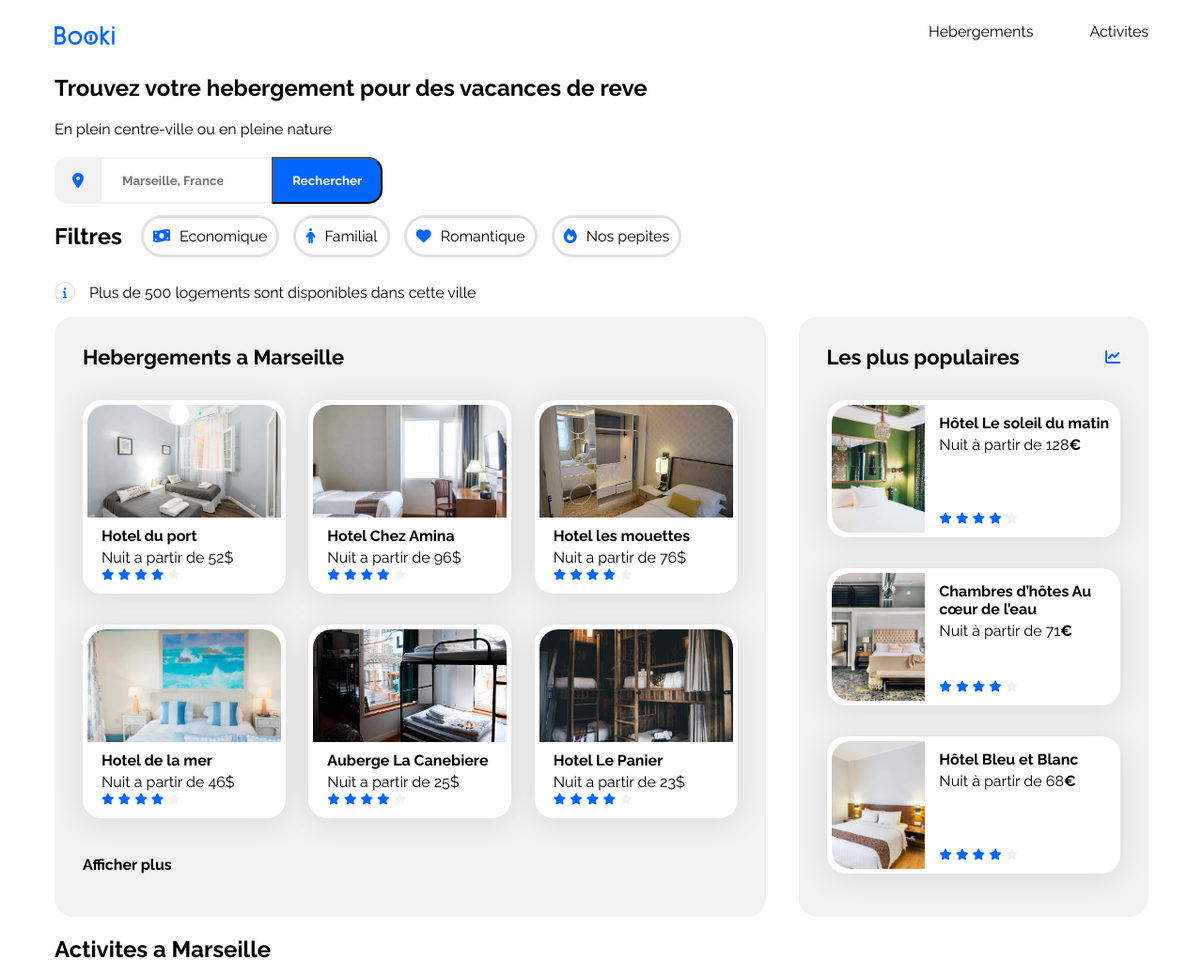
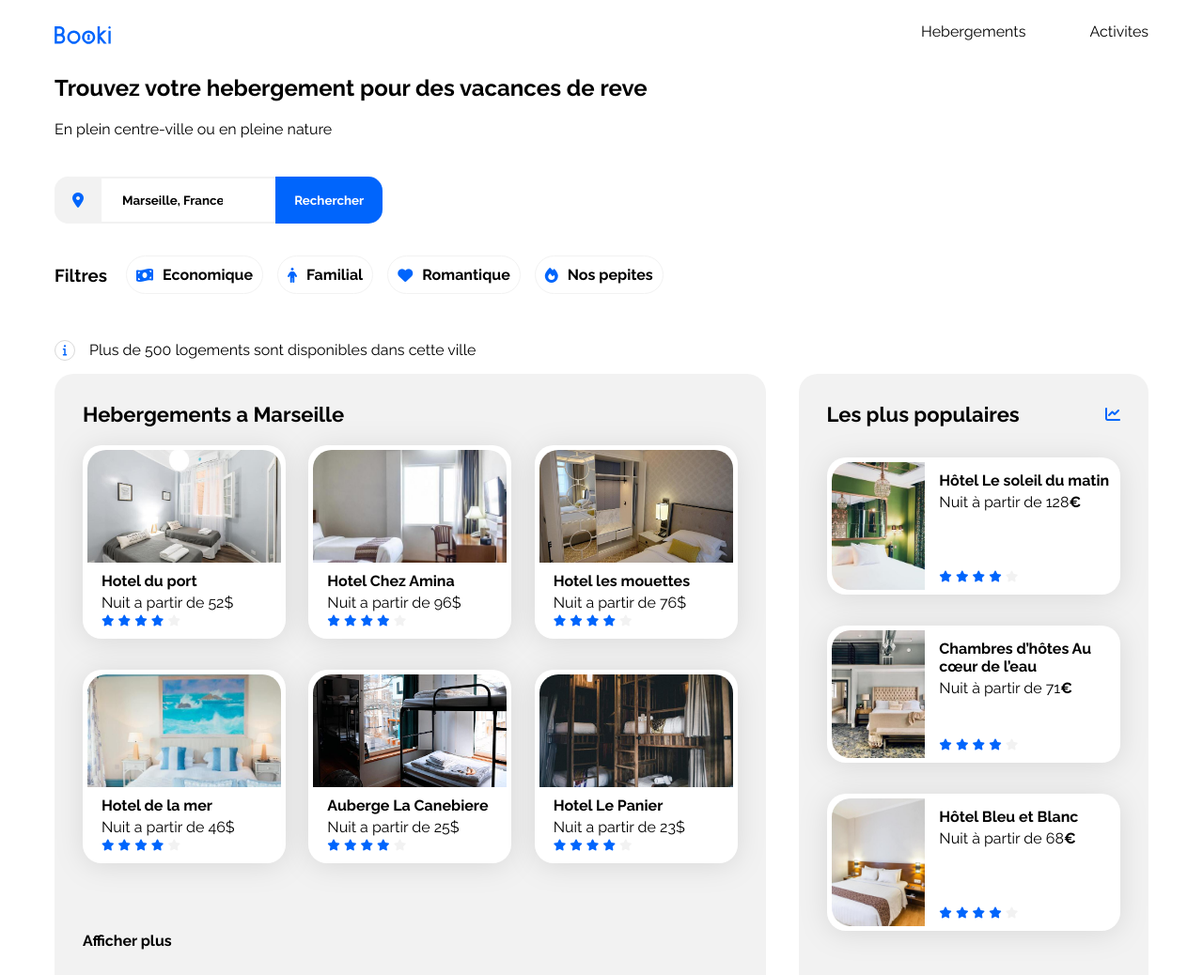
Before and after one commit to bretgwenael/Booki, a plain HTML site: page index.html in a window 1280 px wide. Shown: the top 1038 px of the page at 94% size. Drawn offline with Linux system fonts and the light colour scheme.

Commit message:
correction margin card, bold filtres et spacing headline

```diff
--- a/css/style.css
+++ b/css/style.css
@@ -75,7 +75,7 @@ nav {
 }
 
 .navbar-items {
-    margin-left: 60px;
+    margin-left: 68px;
     color: black;
 }
 
@@ -84,7 +84,7 @@ li {
 }
 
 .logo {
-    height: 20px;
+    height: 19px;
     padding-top: 20px;
 }
 
@@ -93,13 +93,23 @@ nav ul li a:hover {
     padding-top: 21px;
     color: #0065FC;
 }
+/* Info-group */
 
-/* filtres */
+.headline,.Search-bar,.filters-container,.informations {
+    margin: 0;
+    padding: 0;
+}
+
+.Info-group {
+    display: flex;
+    flex-direction: column;
+    gap: 25px;
+}
+/* form */
 .search-form {
     display: flex;
     position: relative;
     height: 50px;
-    margin-top: 20px;
     width: 30%;
 }
 
@@ -122,6 +132,7 @@ nav ul li a:hover {
     border-radius: 15px;
     border: 2px solid #F2F2F2;
     font-weight: bold;
+
 }
 
 .submit-input {
@@ -134,8 +145,14 @@ nav ul li a:hover {
     padding-right: 20px;
     color: white;
     font-weight: bold;
+    border-style: none;
 }
 
+input::placeholder {
+    color: black;
+}
+
+/* filters */
 
 .filters-container {
     display: flex;
@@ -145,7 +162,7 @@ nav ul li a:hover {
 .filters {
     display: flex;
     align-items: center;
-    border: #e0e0e0 3px solid;
+    border: #F2F2F2 1px solid;
     border-radius: 40px;
     padding: 10px;
     margin-right: 15px;
@@ -158,7 +175,9 @@ nav ul li a:hover {
 
 .filters-text {
     margin-left: 10px ;
+    font-weight: bold;
 }
+
 
 .filtres-title {
     padding-right: 20px;
@@ -210,7 +229,8 @@ nav ul li a:hover {
     display: flex;
     flex-direction: column;
     justify-content: space-between;
-    margin-top: 33px;
+    margin-bottom: 33px;
+    overflow: hidden;
 }
 
 .hebergements-cards img {
@@ -250,6 +270,7 @@ nav ul li a:hover {
     display: flex;
     flex-wrap: wrap;
     justify-content: space-between;
+    margin-top: 20px;
 
 }
 
@@ -312,6 +333,8 @@ nav ul li a:hover {
 .activities-cards {
     display: flex;
     justify-content: space-between;
+    margin-top: 20px;
+
 }
 .activities-title {
     display: flex;
@@ -323,13 +346,12 @@ nav ul li a:hover {
     display: flex;
     flex-direction: column;
     justify-content: space-between;
-    margin-top: 20px;
     padding: 0px;
 }
 
 .activities-cards img {
     width: 100%;
-    height: 400px;
+    height: 380px;
     border-top-left-radius: 20px;
     border-top-right-radius: 20px;
 }
--- a/index.html
+++ b/index.html
@@ -29,20 +29,20 @@
         </nav>
         </header>
         <main>
-            <section>
-                <div>
+            <section class="Info-group">
+                <div class="headline">
                     <h1>Trouvez votre hebergement pour des vacances de reve</h1>
                     <p>En plein centre-ville ou en pleine nature</p>
                 </div>
-                <div>
+                <div class="Search-bar">
                     <form class="search-form"  action="#" method="get">
                         <label class="location-icon" for="dot-icon"><i class="fa-solid fa-location-dot"></i></label>
-                        <input class="search-input" type="search" name="lieux" id="lieux" placeholder="Marseille, France">
+                        <input class="search-input" type="search" name="place" id="dot-icon" placeholder="Marseille, France">
                         <input class="submit-input" type="submit" value="Rechercher">
                     </form>
                 </div>
                 <div class="filters-container">
-                    <div class="filtres-title"><h2>Filtres</h2></div>
+                    <div class="filtres-title"><h3>Filtres</h3></div>
                     <div class="filters">
                         <i class="fa-solid fa-money-bill-wave"></i>
                         <div class="filters-text">Economique</div>
@@ -296,23 +296,23 @@
             <div class="footer-list-container">
                 <h4>A propos</h4>
                 <ul class="list-container">
-                    <a href="#"><li>Fonctionnement du site</li></a>
-                    <a href="#"><li>Conditions generales</li></a>
-                    <a href="#"><li>Donnees et confidentialite</li></a>
+                    <li><a href="#"></a>Fonctionnement du site</a></li></a>
+                    <li><a href="#"></a>Conditions generales</a></li>
+                    <li><a href="#"></a>Donnees et confidentialite</a></li>
                 </ul>
             </div>
             <div class="footer-list-container">
                 <h4>Nos hebergement</h4>
                 <ul class="list-container">
-                    <a href="#"><li>Charte qualite</li></a>
-                    <a href="#"><li>Poposer votre hotel</li></a>
+                    <li><a href="#"></a>Charte qualite</a></li>
+                    <li><a href="#"></a>Poposer votre hotel</a></li>
                 </ul>
             </div>
             <div class="footer-list-container">
                 <h4>Assistance</h4>
                 <ul class="list-container">
-                    <a href="#"><li>Centre d'aide</li></a>
-                    <a href="#"><li>Nous contacter</li></a>
+                    <li><a href="#"></a>Centre d'aide</a></li>
+                    <li><a href="#"></a>Nous contacter</a></li>
                 </ul>
             </div>
         </footer>
```
